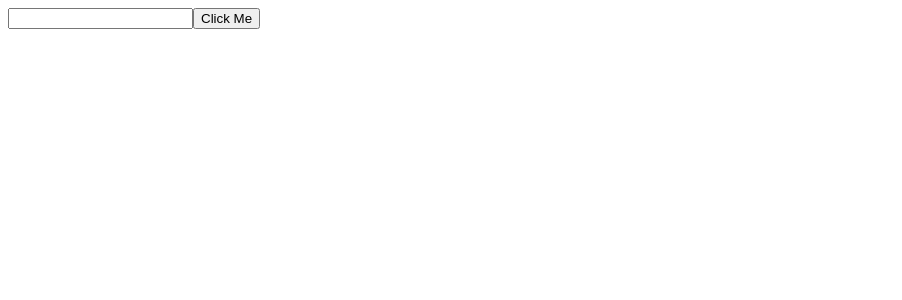
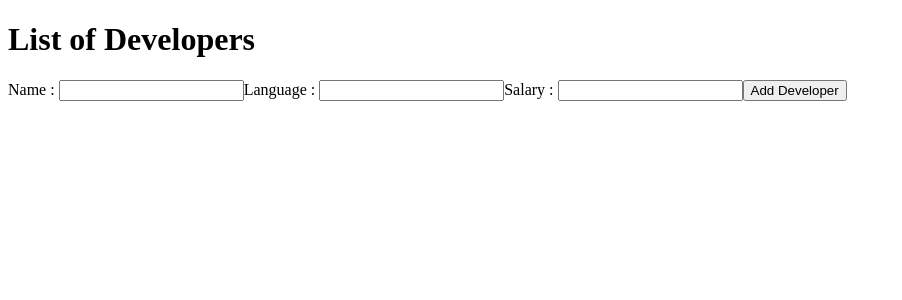
Before and after one commit to azimoff98/ReactJs, a React (Create React App) app: page / in a window 1280 px wide. Shown: the top 300 px of the page, without its empty margins (0-902 px from the left). Built offline with nearby package versions, Linux system fonts and the light colour scheme.

Commit message:
1.2 without redux

```diff
--- a/src/App.js
+++ b/src/App.js
@@ -1,32 +1,39 @@
 import React, { Component } from 'react';
+import Developer from './components/Developer';
+import AddDeveloper from './components/AddDeveloper';
 
 
 class App extends Component {
   constructor(props){
     super(props);
     this.state = {
-      text: '',
+        developers : []
     }
   }
 
 
-  handleChange = (e) => {
-    let text = e.target.value;
-    this.setState({
-      text : text
-    })
+
+  deleteDeveloper = (id) => {
+    let developers = this.state.developers.filter(developer => {
+      return developer.id !== id
+    });
+
+    this.setState({developers})
   }
 
-  handleClick = (e) => {
-    document.getElementById('key').innerHTML = this.state.text
+  addDeveloper = (developer) => {
+    developer.id = Math.random();
+    let developers = [...this.state.developers, developer]
+    this.setState({developers})
   }
+
 
   render() {
     return (
-      <div className="App">
-        <input type='text' onChange = {this.handleChange}/>
-        <button onClick = {this.handleClick} >Click Me</button>
-        <p id = 'key'></p>
+      <div>
+        <h1 className="center">List of Developers</h1>
+        <Developer developers = {this.state.developers} deleteDeveloper = {this.deleteDeveloper}></Developer>
+        <AddDeveloper addDeveloper = {this.addDeveloper}></AddDeveloper>
       </div>
     );
   }
--- /dev/null
+++ b/src/components/AddDeveloper.js
@@ -0,0 +1,45 @@
+import React, { Component } from 'react'
+
+class AddDeveloper extends Component {
+
+    constructor(props){
+        super(props);
+        this.state = {
+            name : null,
+            language : null,
+            salary : null
+        }
+    }
+
+
+    handleChange = (e) => {
+        this.setState({
+            [e.target.id]: e.target.value
+        })
+    }
+
+    handleSubmit = (e) => {
+        e.preventDefault();
+        this.props.addDeveloper(this.state)
+    }
+
+
+    render() {
+        return (
+            <div>
+                <form onSubmit = {this.handleSubmit}>
+                    <label htmlFor = "name">Name : </label>
+                    <input type = 'text' id = 'name' onChange = {this.handleChange}/>
+                    <label htmlFor = "language">Language : </label>
+                    <input type = 'text' id = 'langauge' onChange = {this.handleChange}/>
+                    <label htmlFor = "name">Salary : </label>
+                    <input type = 'text' id = 'salary' onChange = {this.handleChange}/>
+                    <button>Add Developer</button>
+                </form>
+            </div>
+
+         );
+    }
+}
+
+export default AddDeveloper;
--- /dev/null
+++ b/src/components/Developer.js
@@ -0,0 +1,26 @@
+import React from 'react';
+
+const Developer = ({developers, deleteDeveloper}) => {
+
+    return (
+
+        <div className="developer-list">
+        {
+            developers.map(developer => {
+            return (
+                <div className="developer" key={developer.id}>
+                <div>Name: { developer.name }</div>
+                <div>Language: { developer.langauge }</div>
+                <div>Salary: { developer.salary }</div>
+                <button onClick={() => {deleteDeveloper(developer.id)}}>Delete ninja</button>
+                </div>
+            )
+            })
+        }
+        </div>
+
+    )
+
+}
+
+export default Developer;
```
Also changed, not shown: src/components/input.jsx (deleted, +0 -18 lines).
